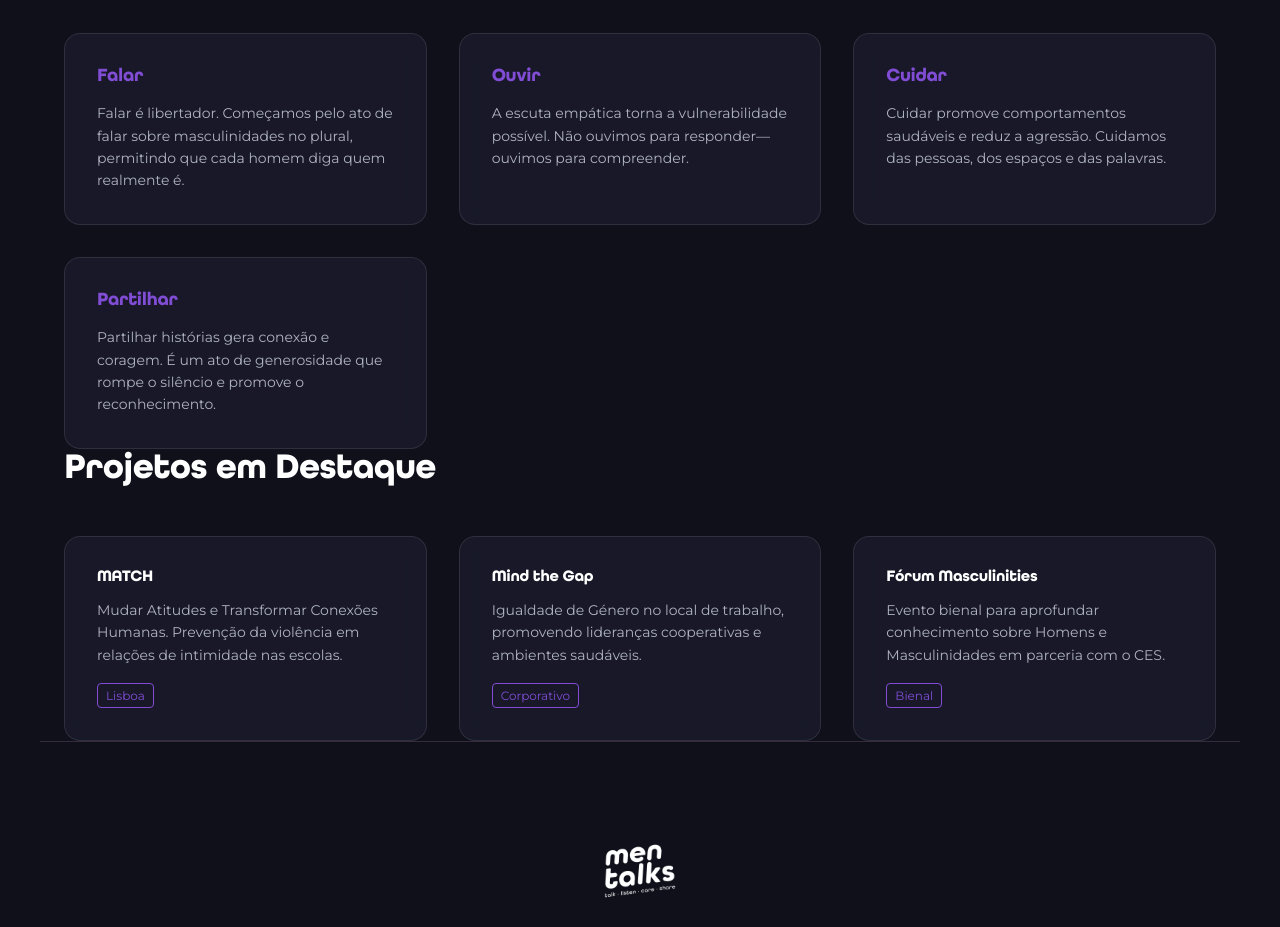
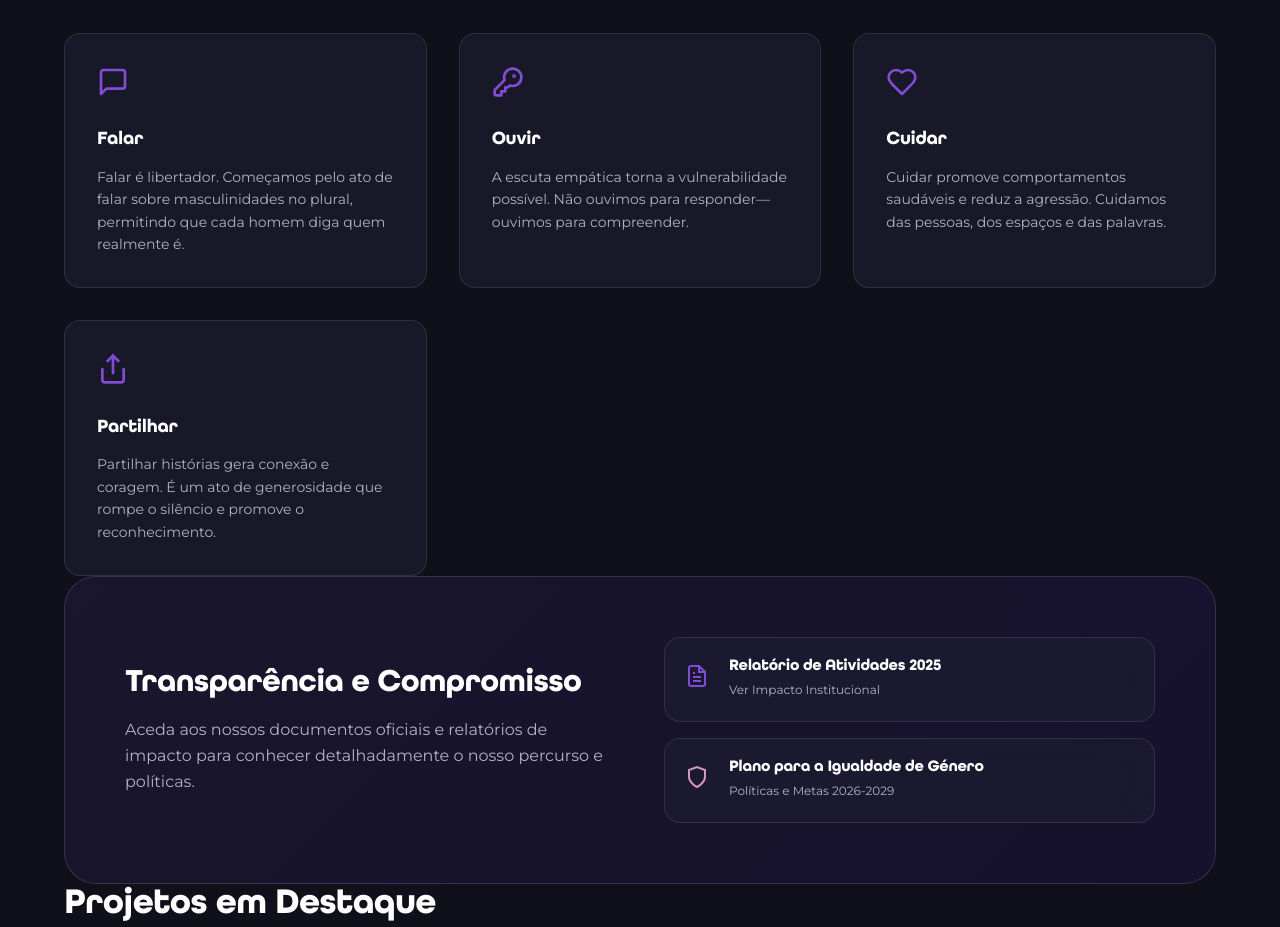
Before and after one commit to barbizani/MenTalks_repo, a website built with Vite: page index.html in a window 1280 px wide. Shown: the part 1280-2207 px from the top of the page. Built offline with nearby package versions, Linux system fonts and the light colour scheme.

Commit message:
Updated landing page with icons and institutional documents section

```diff
--- a/index.html
+++ b/index.html
@@ -64,20 +64,59 @@
           </div>
           <div class="grid">
             <div class="glass-card">
-              <h3 style="color: var(--accent); margin-bottom: 16px;">Falar</h3>
+              <div style="color: var(--accent); margin-bottom: 24px;">
+                <svg width="32" height="32" viewBox="0 0 24 24" fill="none" stroke="currentColor" stroke-width="2" stroke-linecap="round" stroke-linejoin="round"><path d="M21 15a2 2 0 0 1-2 2H7l-4 4V5a2 2 0 0 1 2-2h14a2 2 0 0 1 2 2z"></path></svg>
+              </div>
+              <h3 style="margin-bottom: 16px;">Falar</h3>
               <p style="font-size: 14px; color: var(--text-muted);">Falar é libertador. Começamos pelo ato de falar sobre masculinidades no plural, permitindo que cada homem diga quem realmente é.</p>
             </div>
             <div class="glass-card">
-              <h3 style="color: var(--accent); margin-bottom: 16px;">Ouvir</h3>
+              <div style="color: var(--accent); margin-bottom: 24px;">
+                <svg width="32" height="32" viewBox="0 0 24 24" fill="none" stroke="currentColor" stroke-width="2" stroke-linecap="round" stroke-linejoin="round"><path d="M2 18v3c0 .6.4 1 1 1h4v-3h3v-3h2l1.4-1.4a6.5 6.5 0 1 0-4-4Z"></path><circle cx="16.5" cy="7.5" r=".5" fill="currentColor"></circle></svg>
+              </div>
+              <h3 style="margin-bottom: 16px;">Ouvir</h3>
               <p style="font-size: 14px; color: var(--text-muted);">A escuta empática torna a vulnerabilidade possível. Não ouvimos para responder—ouvimos para compreender.</p>
             </div>
             <div class="glass-card">
-              <h3 style="color: var(--accent); margin-bottom: 16px;">Cuidar</h3>
+              <div style="color: var(--accent); margin-bottom: 24px;">
+                <svg width="32" height="32" viewBox="0 0 24 24" fill="none" stroke="currentColor" stroke-width="2" stroke-linecap="round" stroke-linejoin="round"><path d="M19 14c1.49-1.46 3-3.21 3-5.5A5.5 5.5 0 0 0 16.5 3c-1.76 0-3 .5-4.5 2-1.5-1.5-2.74-2-4.5-2A5.5 5.5 0 0 0 2 8.5c0 2.3 1.5 4.05 3 5.5l7 7Z"></path></svg>
+              </div>
+              <h3 style="margin-bottom: 16px;">Cuidar</h3>
               <p style="font-size: 14px; color: var(--text-muted);">Cuidar promove comportamentos saudáveis e reduz a agressão. Cuidamos das pessoas, dos espaços e das palavras.</p>
             </div>
             <div class="glass-card">
-              <h3 style="color: var(--accent); margin-bottom: 16px;">Partilhar</h3>
+              <div style="color: var(--accent); margin-bottom: 24px;">
+                <svg width="32" height="32" viewBox="0 0 24 24" fill="none" stroke="currentColor" stroke-width="2" stroke-linecap="round" stroke-linejoin="round"><path d="M4 12v8a2 2 0 0 0 2 2h12a2 2 0 0 0 2-2v-8"></path><polyline points="16 6 12 2 8 6"></polyline><line x1="12" y1="2" x2="12" y2="15"></line></svg>
+              </div>
+              <h3 style="margin-bottom: 16px;">Partilhar</h3>
               <p style="font-size: 14px; color: var(--text-muted);">Partilhar histórias gera conexão e coragem. É um ato de generosidade que rompe o silêncio e promove o reconhecimento.</p>
+            </div>
+          </div>
+        </section>
+
+        <section id="documentos" class="container">
+          <div style="background: linear-gradient(135deg, rgba(129, 77, 213, 0.1) 0%, rgba(88, 30, 221, 0.1) 100%); padding: 60px; border-radius: 32px; border: 1px solid var(--border);">
+            <div class="grid" style="grid-template-columns: 1fr 1fr; align-items: center; gap: 48px;">
+              <div>
+                <h2 style="font-size: 32px; margin-bottom: 16px;">Transparência e Compromisso</h2>
+                <p style="color: var(--text-muted);">Aceda aos nossos documentos oficiais e relatórios de impacto para conhecer detalhadamente o nosso percurso e políticas.</p>
+              </div>
+              <div style="display: flex; flex-direction: column; gap: 16px;">
+                <a href="/src/relatorio-2025.html" class="glass-card" style="padding: 20px; display: flex; align-items: center; gap: 20px; text-decoration: none;">
+                  <div style="color: var(--accent);"><svg width="24" height="24" viewBox="0 0 24 24" fill="none" stroke="currentColor" stroke-width="2"><path d="M14 2H6a2 2 0 0 0-2 2v16a2 2 0 0 0 2 2h12a2 2 0 0 0 2-2V8z"></path><polyline points="14 2 14 8 20 8"></polyline><line x1="16" y1="13" x2="8" y2="13"></line><line x1="16" y1="17" x2="8" y2="17"></line><polyline points="10 9 9 9 8 9"></polyline></svg></div>
+                  <div>
+                    <h4 style="margin: 0; font-size: 16px;">Relatório de Atividades 2025</h4>
+                    <span style="font-size: 12px; color: var(--text-muted);">Ver Impacto Institucional</span>
+                  </div>
+                </a>
+                <a href="/src/politica.html" class="glass-card" style="padding: 20px; display: flex; align-items: center; gap: 20px; text-decoration: none;">
+                  <div style="color: var(--accent-highlight);"><svg width="24" height="24" viewBox="0 0 24 24" fill="none" stroke="currentColor" stroke-width="2"><path d="M12 22s8-4 8-10V5l-8-3-8 3v7c0 6 8 10 8 10z"></path></svg></div>
+                  <div>
+                    <h4 style="margin: 0; font-size: 16px;">Plano para a Igualdade de Género</h4>
+                    <span style="font-size: 12px; color: var(--text-muted);">Políticas e Metas 2026-2029</span>
+                  </div>
+                </a>
+              </div>
             </div>
           </div>
         </section>
```
